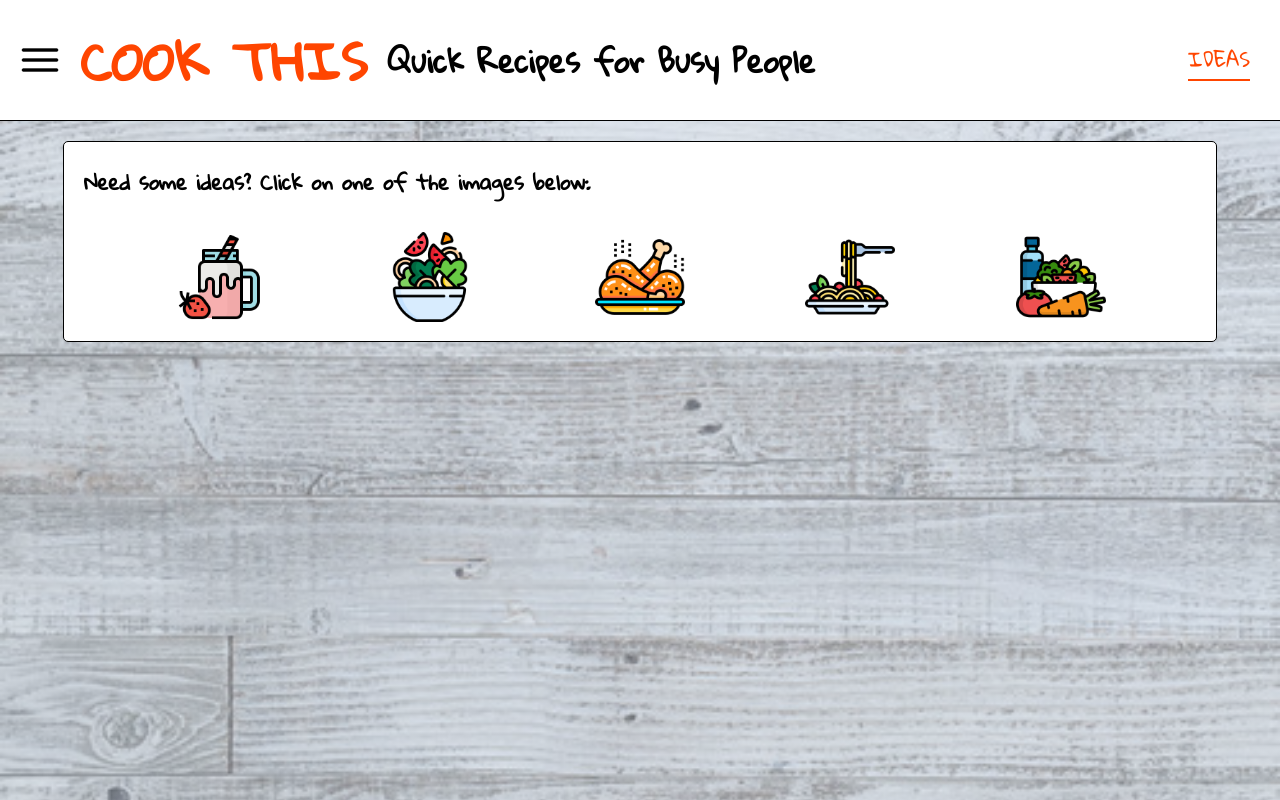
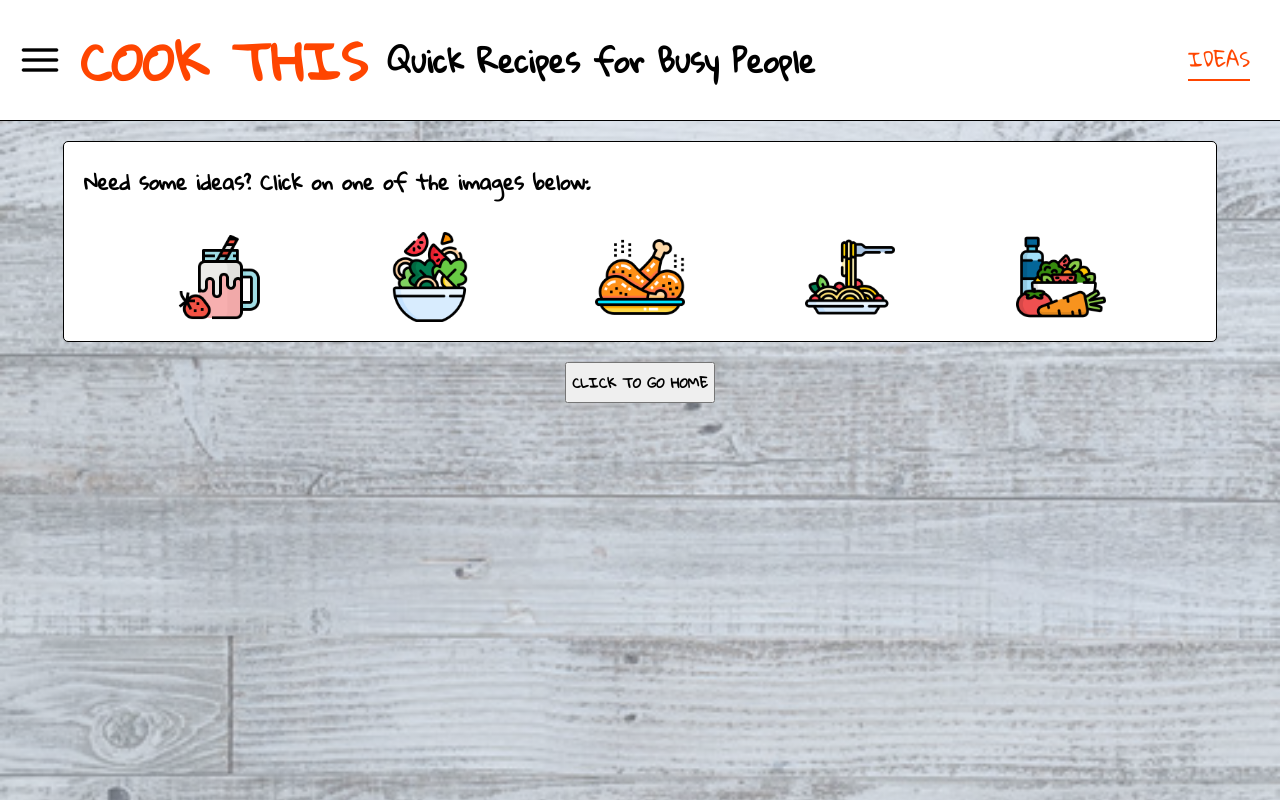
Before and after one commit to sarahrudy/cook-this, a React (Create React App) app: page /ideas in a window 1280 px wide. Built offline with nearby package versions, Linux system fonts and the light colour scheme.

Commit message:
Add home button to Ideas component

```diff
--- a/src/components/Ideas/Ideas.css
+++ b/src/components/Ideas/Ideas.css
@@ -2,12 +2,12 @@
   display: flex;
   flex-direction: column;
   justify-content: center;
-  overflow: scroll;
   background: white;
   border-radius: 5px;
   border: 1px solid black;
   width: 90%;
   margin-top: 20px;
+  padding: 0;
 }
 
 .img-container {
--- a/src/components/Ideas/Ideas.js
+++ b/src/components/Ideas/Ideas.js
@@ -9,6 +9,7 @@
 
 const Ideas = ({ handleImageClick }) => {
   return (
+    <>
     <section className='ideas-container'>
       <p className='ideas-title'>Need some ideas? Click on one of the images below:</p>
       <div className='img-container'>
@@ -35,6 +36,10 @@
         </Link>
       </div>
     </section>
+      <Link to='/'>
+      <button className='recipes-btn'>CLICK TO GO HOME</button>
+      </Link>
+    </>
   );
 };
 
```
